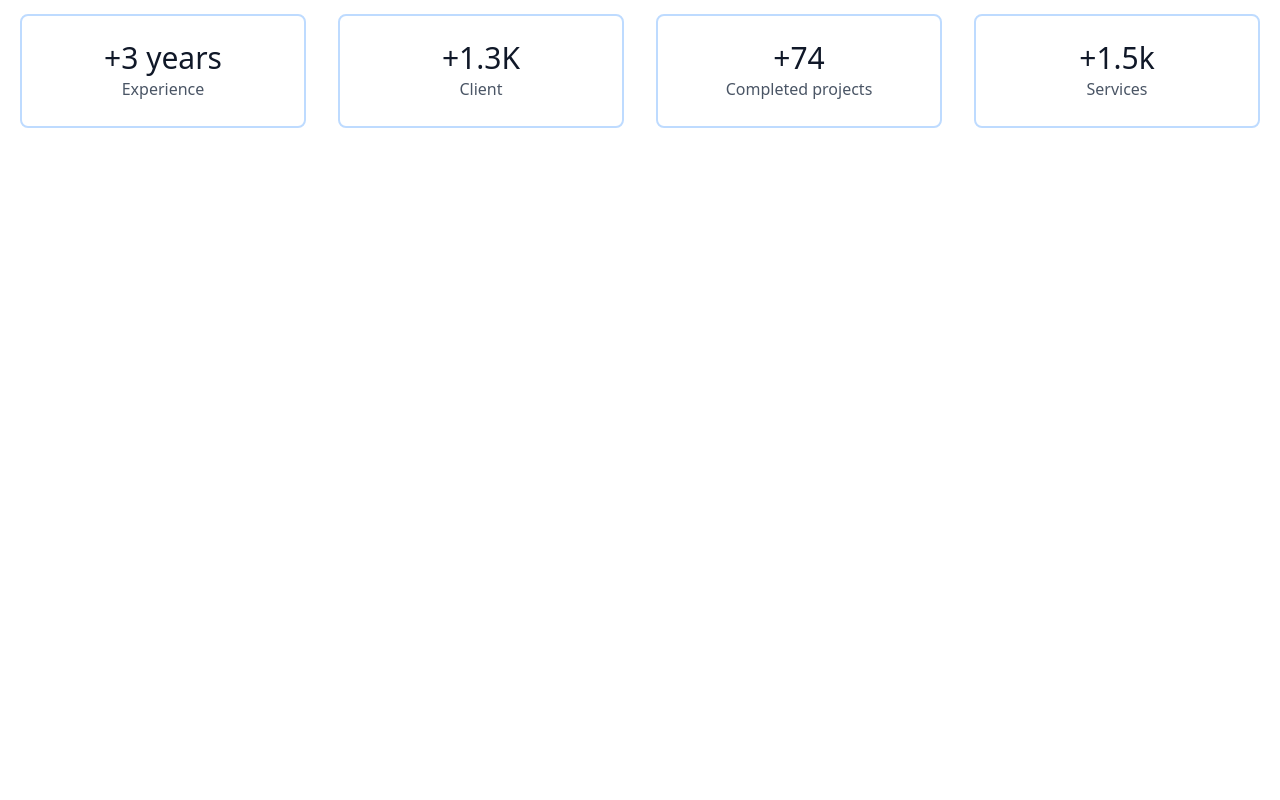
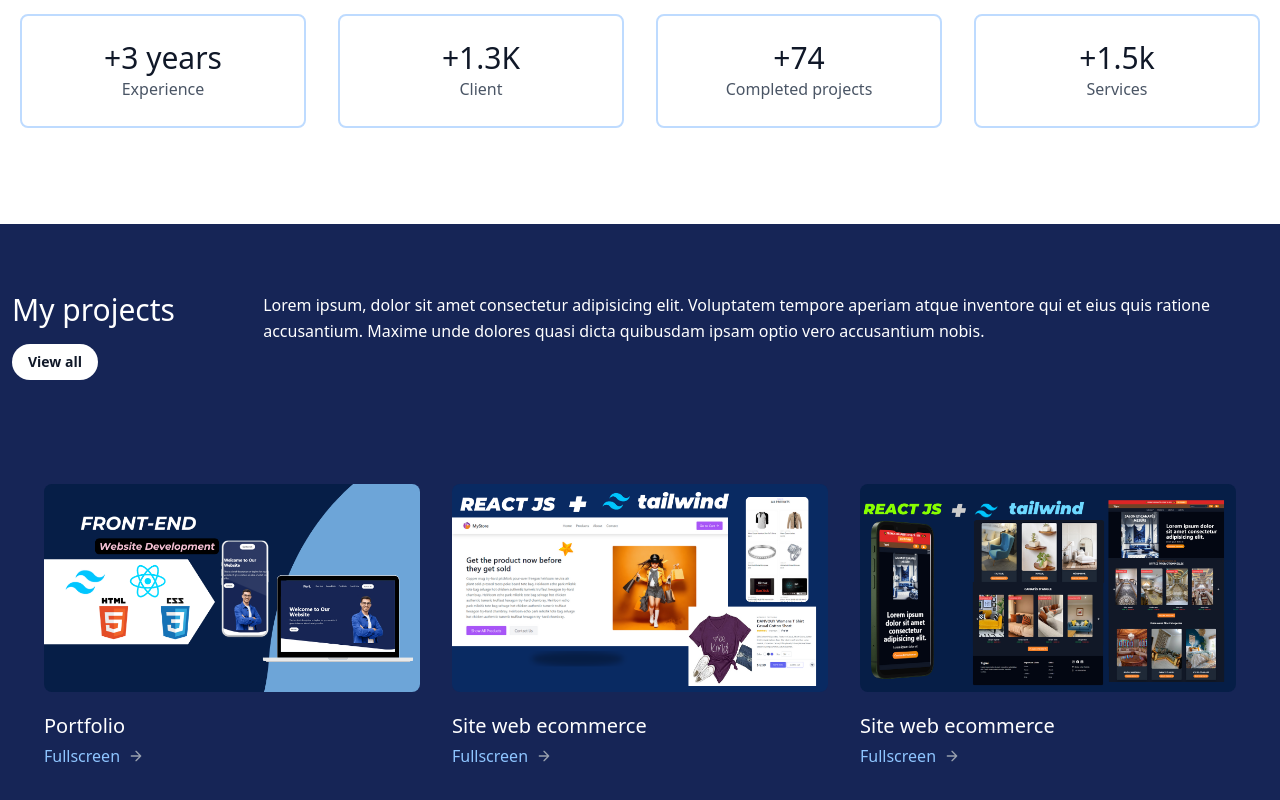
Before and after one commit to muhammadderic/personal-branding-web-apps, a React (Vite) app in the folder generic-portfolio/: page / in a window 1280 px wide. Shown: the part 1370-2170 px from the top of the page. Before the commit the page ends 1594 px from the top, so only its background shows below. Built offline with nearby package versions, Linux system fonts and the light colour scheme.

Commit message:
(gpf) Create project section

```diff
--- a/generic-portfolio/src/App.jsx
+++ b/generic-portfolio/src/App.jsx
@@ -5,6 +5,7 @@ import 'aos/dist/aos.css'
 import Hero from './components/Hero';
 import Skill from './components/Skill';
 import Experience from './components/Experience';
+import Project from './components/Project';
 
 function App() {
   useEffect(() => {
@@ -18,6 +19,7 @@ function App() {
       <Hero />
       <Skill />
       <Experience />
+      <Project />
     </main>
   )
 }
--- /dev/null
+++ b/generic-portfolio/src/components/Project.jsx
@@ -0,0 +1,49 @@
+import React from 'react'
+import Frontend from '../assets/img/frontend.png'
+import Frontend_1 from '../assets/img/frontend_1.png'
+import Frontend_2 from '../assets/img/frontend_2.png'
+import ProjectCard from './ProjectCard';
+
+export default function Project() {
+  const projects = [
+    { title: 'Portfolio', image: Frontend },
+    { title: 'Site web ecommerce', image: Frontend_1 },
+    { title: 'Site web ecommerce', image: Frontend_2 },
+  ];
+  return (
+    <section id='projects' className='text-gray-400 bg-blue-950 body-font'>
+      <div className='container px-3 py-11 mx-auto'>
+        <div data-aos='fade-up' data-aos-delay='300' className='flex flex-col'>
+          <div className='flex flex-wrap sm:flex-row flex-col py-6 mb-12'>
+            <h1 className='sm:w-1/5 text-white font-medium title-font text-3xl mb-2 sm:mb-0'>
+              My projects
+            </h1>
+
+            <p className='sm:w-4/5 leading-relaxed text-base pl-0 text-white'>
+              Lorem ipsum, dolor sit amet consectetur adipisicing elit. Voluptatem tempore aperiam atque inventore qui et eius quis ratione accusantium. Maxime unde dolores quasi dicta quibusdam ipsam optio vero accusantium nobis.
+            </p>
+
+            <button
+              type='button'
+              data-aos='fade-up'
+              data-aos-delay='300'
+              className='text-gray-900 bg-white hover:bg-blue-300 focus:outline-none focus:ring-4 focus:ring-blue-300 font-semibold rounded-full text-xs sm:text-sm px-4 py-2 text-center cursor-pointer'>
+              View all
+            </button>
+          </div>
+        </div>
+
+        <div
+          data-aos='fade-up'
+          data-aos-delay='400'
+          className='flex flex-wrap sm:m-4 -mx-4 -mb-10 -mt-4'>
+          {
+            projects.map((project, index) => (
+              <ProjectCard key={index} {...project} />
+            ))
+          }
+        </div>
+      </div>
+    </section>
+  )
+}
--- /dev/null
+++ b/generic-portfolio/src/components/ProjectCard.jsx
@@ -0,0 +1,31 @@
+import React from 'react'
+
+const ProjectCard = ({ image, title }) => {
+  return (
+    <div className='p-4 md:w-1/3 mb-6'>
+      <div className='rounded-lg h-52 overflow-hidden'>
+        <img src={image} alt="content" className='object-cover object-center h-full w-full' />
+      </div>
+
+      <h2 className='text-xl font-medium title-font text-white mt-5'>{title}</h2>
+
+      <div className='flex align-center justify-start'>
+        <a className='text-blue-300 hover:text-blue-100 inline-flex items-center cursor-pointer'>
+          Fullscreen
+        </a>
+        <svg
+          fill='none'
+          stroke='currentColor'
+          strokeLinecap='round'
+          strokeLinejoin='round'
+          strokeWidth='2'
+          className='w-4 h-4 my-2 ml-2'
+          viewBox='0 0 24 24'>
+          <path d='M5 12h14M12 5l7 7-7 7'></path>
+        </svg>
+      </div>
+    </div>
+  )
+}
+
+export default ProjectCard
```
